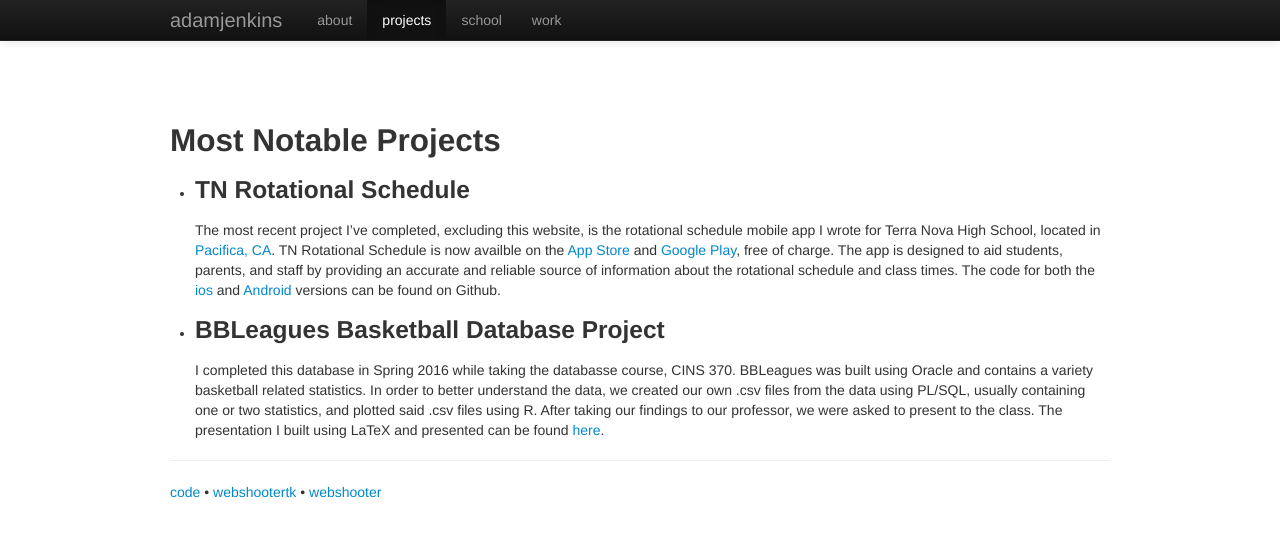
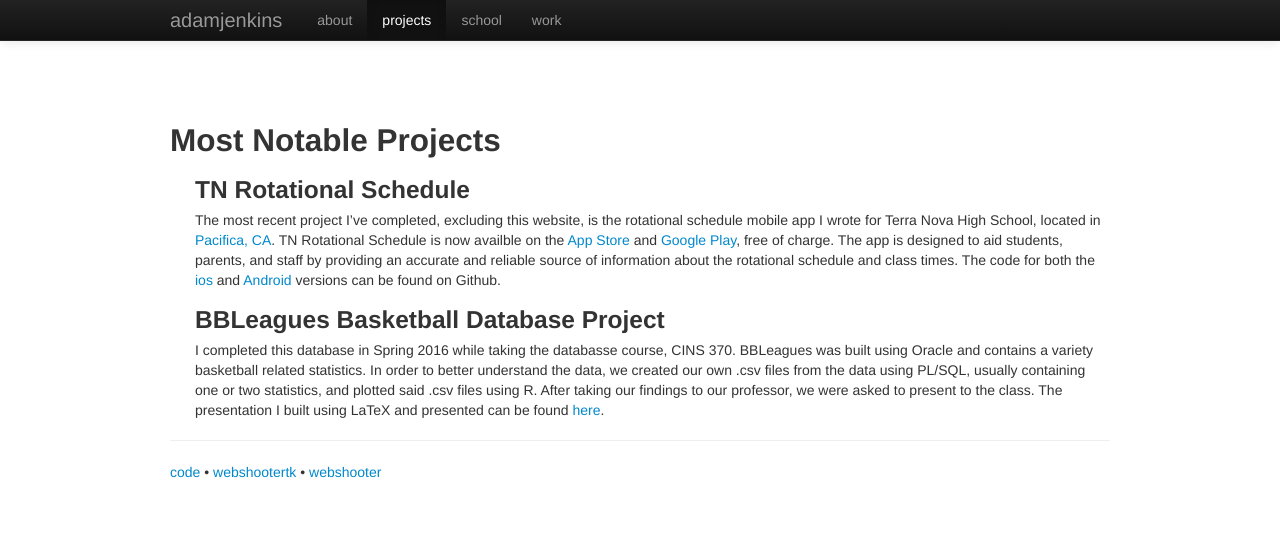
Before and after one commit to adamjenkins1/adamjenkins1.github.io, a Jekyll site: the page built from projects.md, in a window 1280 px wide. Shown: the top 537 px of the page. Built offline with Jekyll 4.4.1, drawn with Linux system fonts in a browser that asks for light colours; nearby versions of some CDN libraries.

Commit message:
editing work.md

```diff
--- a/projects.md
+++ b/projects.md
@@ -6,8 +6,8 @@ group: "navigation"
 
 <h2>Most Notable Projects</h2>
 <ul>
-<li><h3>TN Rotational Schedule</h3></li>
+<h3 style="display:inline;">TN Rotational Schedule</h3>
 <p>The most recent project I&rsquo;ve completed, excluding this website, is the rotational schedule mobile app I wrote for Terra Nova High School, located in <a href="https://www.google.com/maps/place/Terra+Nova+High+School/@37.6802822,-122.4596628,11z/data=!4m5!3m4!1s0x808f709c80d33127:0x118d2aa0ddff4e4b!8m2!3d37.5946419!4d-122.4761369" target="_blank">Pacifica, CA</a>. TN Rotational Schedule is now availble on the <a href="https://itunes.apple.com/us/app/tn-rotational-schedule/id1135302983?ls=1&mt=8" target="_blank">App Store</a> and <a href="https://play.google.com/store/apps/details?id=com.adam.rotationalschedule&hl=en" target="_blank">Google Play</a>, free of charge.  The app is designed to aid students, parents, and staff by providing an accurate and reliable source of information about the rotational schedule and class times. The code for both the <a href="http://github.com/adamjenkins1/ios-Rotational-Schedule-app" target="_blank">ios</a> and <a href="http://github.com/adamjenkins1/Rotational-Schedule-App">Android</a> versions can be found on Github.</p>
-<li><h3>BBLeagues Basketball Database Project</h3></li>
+<h3 style="display:inline;">BBLeagues Basketball Database Project</h3>
 <p>I completed this database in Spring 2016 while taking the databasse course, CINS 370. BBLeagues was built using Oracle and contains a variety basketball related statistics. In order to better understand the data, we created our own .csv files from the data using PL/SQL, usually containing one or two statistics, and plotted said .csv files using R. After taking our findings to our professor, we were asked to present to the class. The presentation I built using LaTeX and presented can be found <a href="Data/media/pdf/main.pdf" target="_blank">here</a>.</p>
 </ul>
```
Also changed, not shown: 1 other file.
